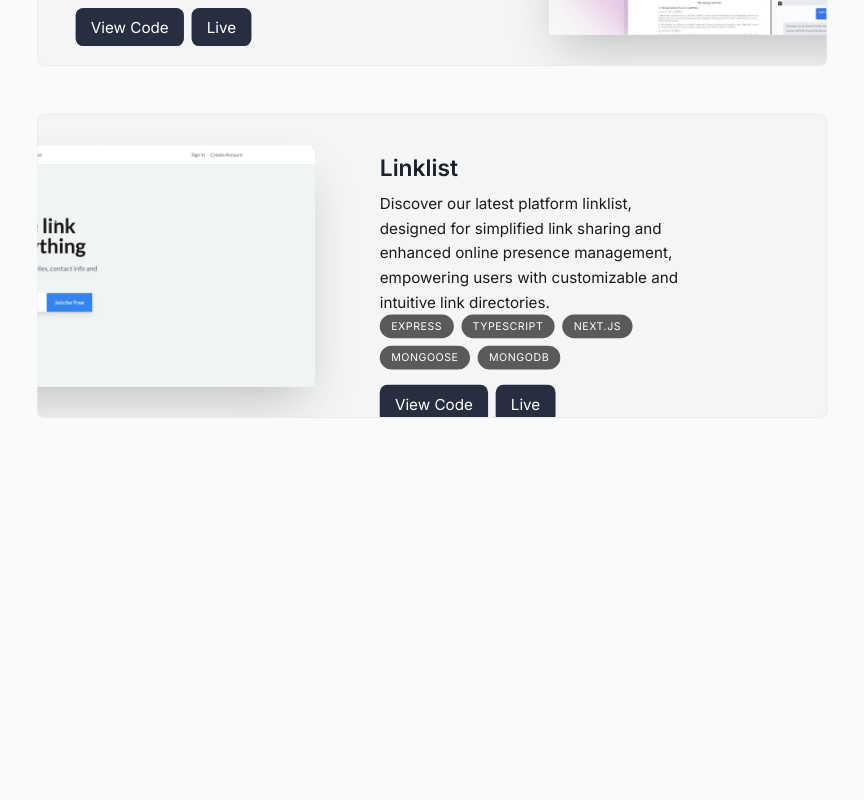
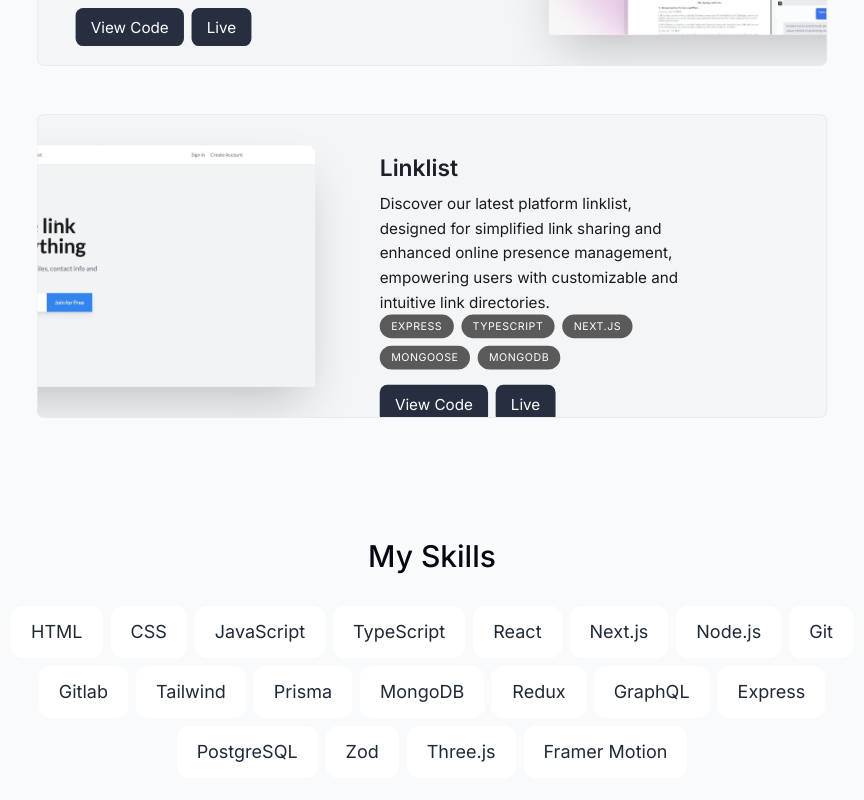
Before and after one commit to 0xaira/portfolio, a Next.js app: page / in a window 1280 px wide. Shown: the part 3084-3884 px from the top of the page, without its empty margins (208-1072 px from the left). Before the commit the page ends 3622 px from the top, so only its background shows below. Built offline with nearby package versions, Linux system fonts and the light colour scheme.

Commit message:
feat: Built the my skills section

```diff
--- a/app/page.tsx
+++ b/app/page.tsx
@@ -1,7 +1,8 @@
 import About from "@/components/About";
 import Intro from "@/components/Intro";
 import SectionDivider from "@/components/SectionDivider";
-import Projects from "@/components/projects";
+import Projects from "@/components/Projects";
+import Skills from "@/components/Skills";
 export default function Home() {
   return (
     <main className="flex flex-col items-center px-4">
@@ -9,6 +10,7 @@ export default function Home() {
          <SectionDivider />
          <About />
          <Projects />
+         <Skills />
     </main>
   );
 }
--- /dev/null
+++ b/components/Skills.tsx
@@ -0,0 +1,48 @@
+"use client";
+
+import React from "react";
+import SectionHeading from "./SectionHeading";
+import { skillsData } from "@/lib/data";
+import { motion } from "framer-motion";
+
+const fadeInAnimationVariants = {
+  initial: {
+    opacity: 0,
+    y: 100,
+  },
+  animate: (index: number) => ({
+    opacity: 1,
+    y: 0,
+    transition: {
+      delay: 0.05 * index,
+    },
+  }),
+};
+
+export default function Skills() {
+  return (
+    <section
+      id="skills"
+      className="mb-28 max-w-[53rem] scroll-mt-28 text-center sm:mb-40"
+    >
+      <SectionHeading>My skills</SectionHeading>
+      <ul className="flex flex-wrap justify-center gap-2 text-lg text-gray-800">
+        {skillsData.map((skill, index) => (
+          <motion.li
+            className="bg-white borderBlack rounded-xl px-5 py-3"
+            key={index}
+            variants={fadeInAnimationVariants}
+            initial="initial"
+            whileInView="animate"
+            viewport={{
+              once: true,
+            }}
+            custom={index}
+          >
+            {skill}
+          </motion.li>
+        ))}
+      </ul>
+    </section>
+  );
+}
```
